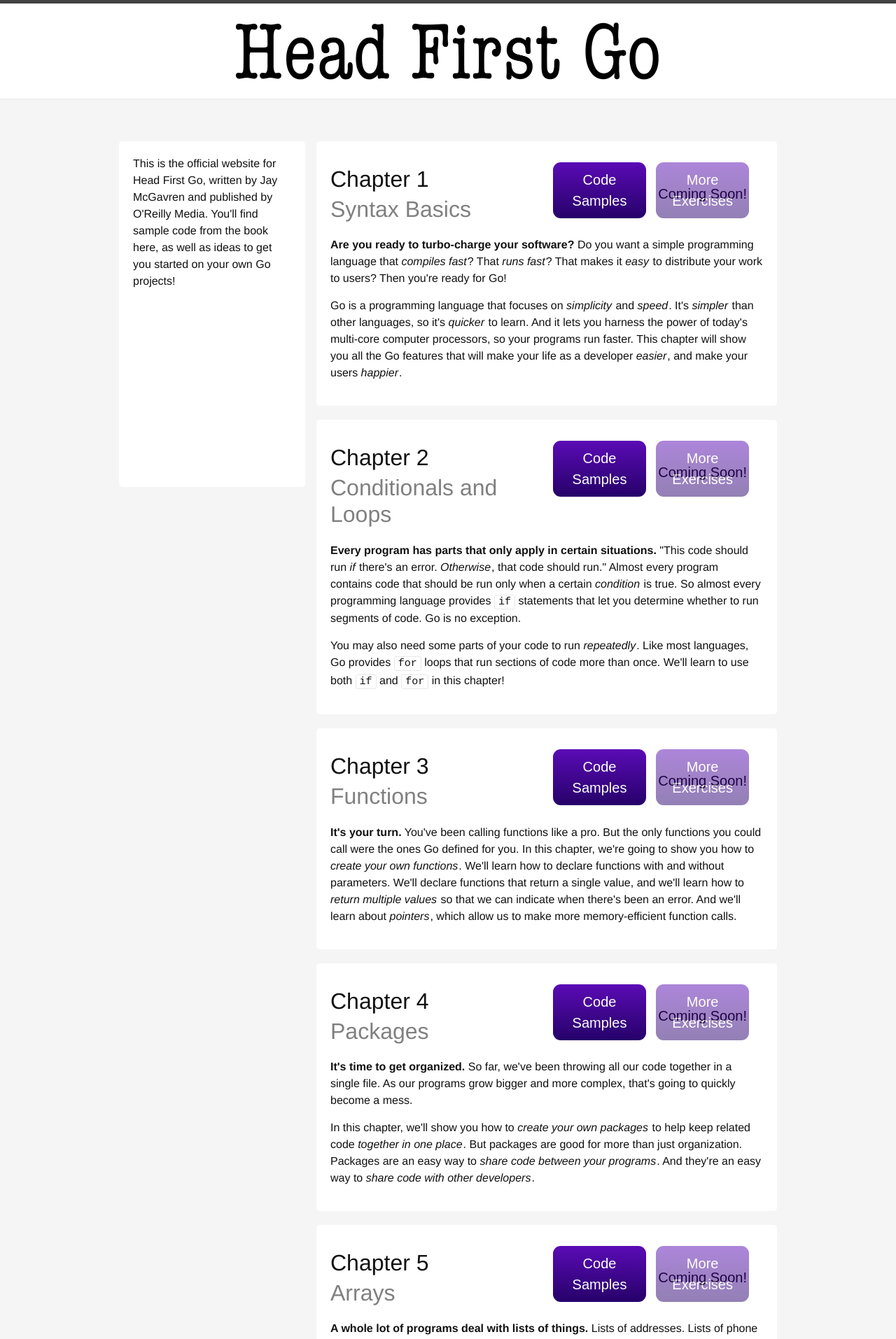
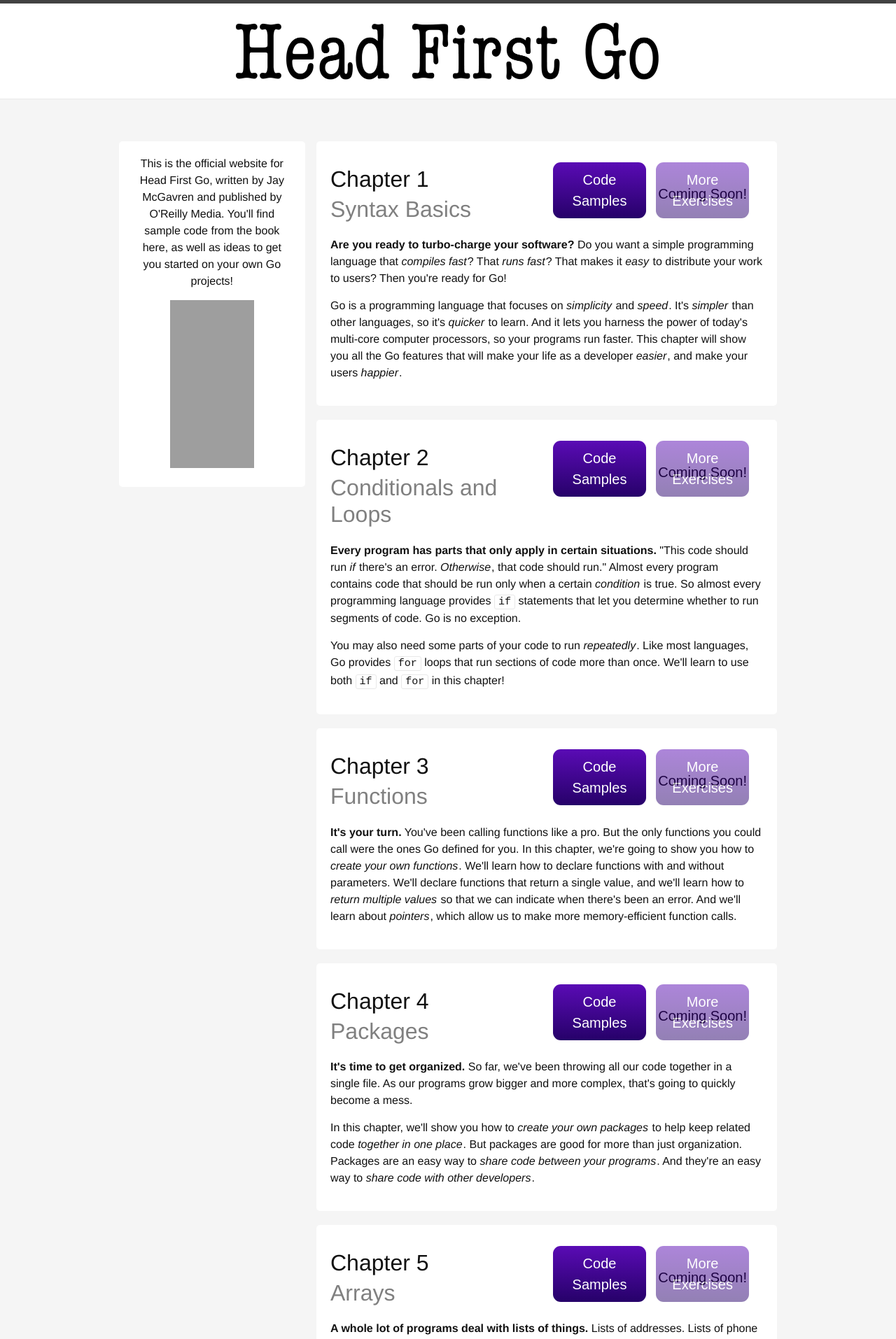
Before and after one commit to jaymcgavren/headfirstgo.com, a Jekyll site: the page built from index.html, in a window 1280 px wide. Shown: the top 1914 px of the page at 70% size. Built offline with Jekyll 4.4.1, drawn with Linux system fonts in a browser that asks for light colours; grey boxes are pictures that could not be loaded.

Commit message:
Center Amazon ad within sidebar

```diff
--- a/_sass/_layout.scss
+++ b/_sass/_layout.scss
@@ -157,6 +157,13 @@
 }
 
 
+/**
+ * Sidebar
+ */
+.book-sidebar {
+    text-align: center;
+}
+
 
 /**
  * Page content
```
